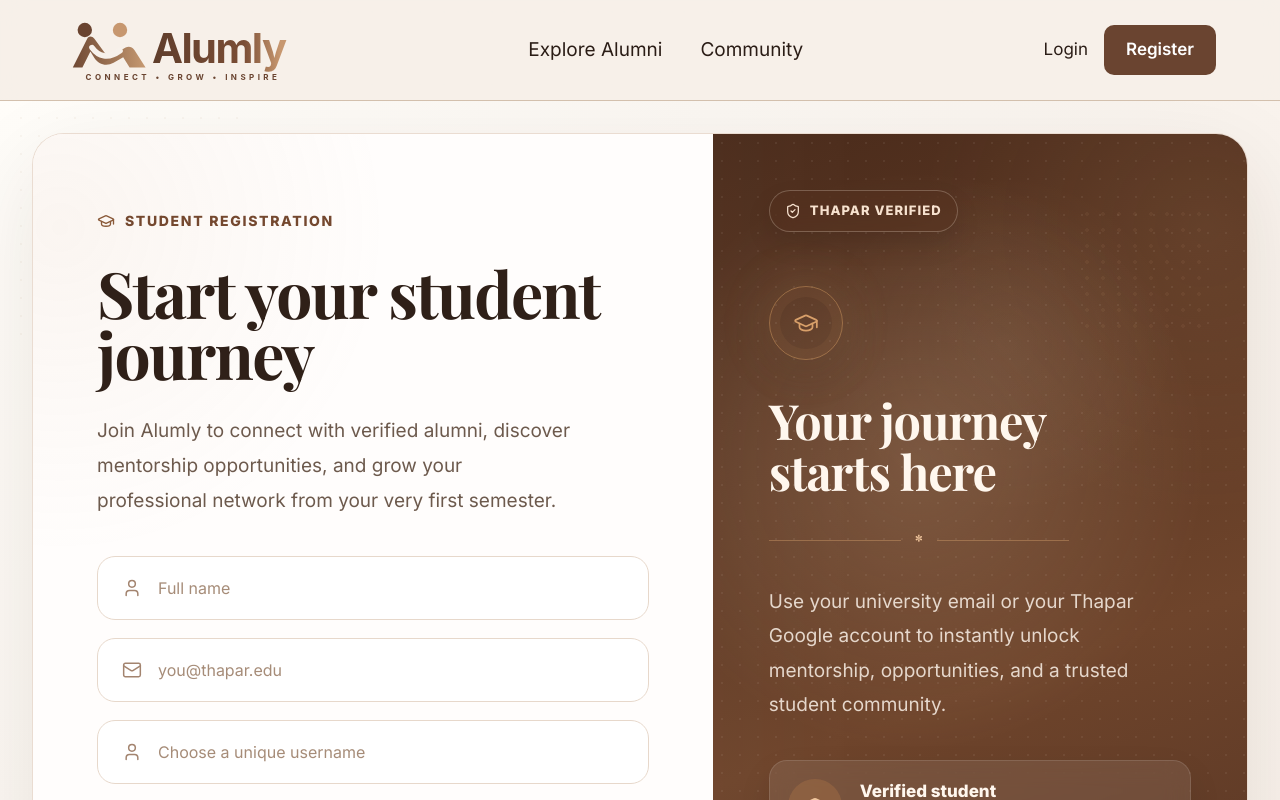
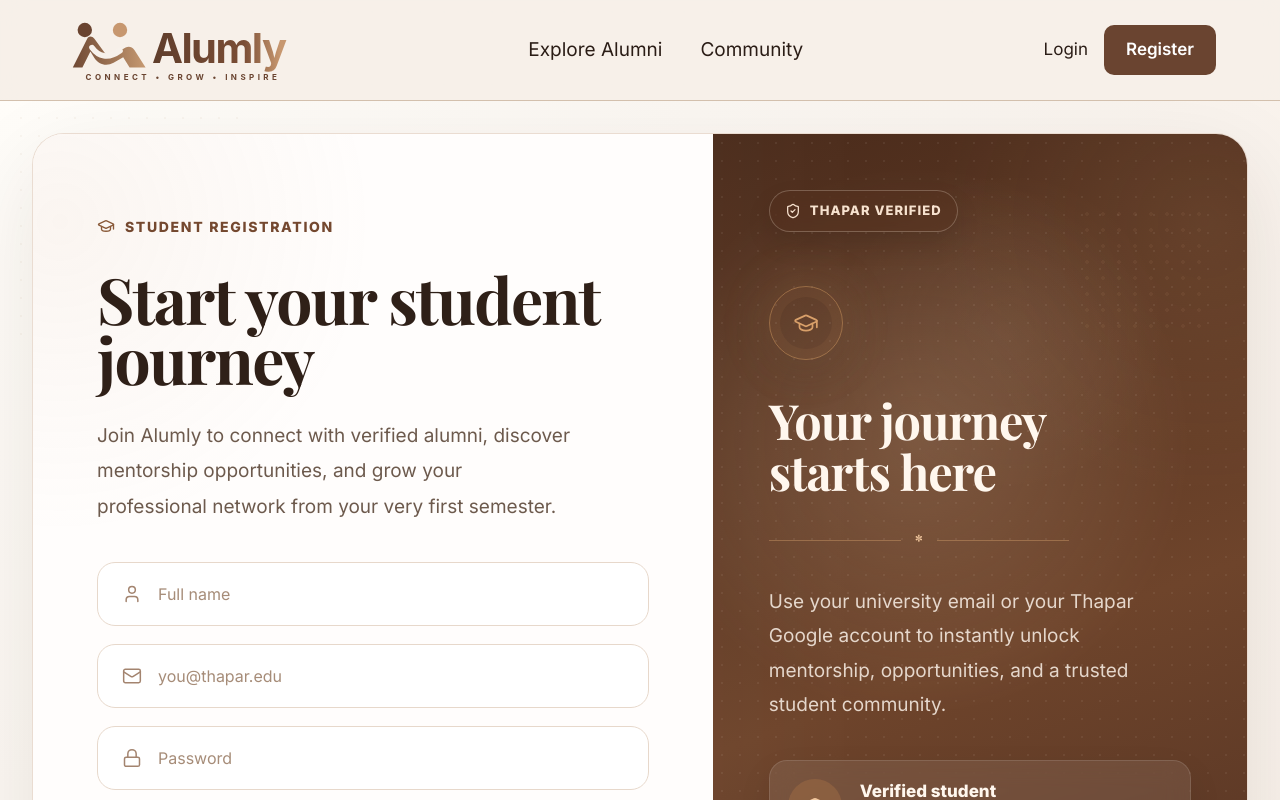
Before and after one commit to Harshita445/alumni_platform, a Next.js app in the folder frontend/: page /register/student in a window 1280 px wide. Shown: the top 800 px of the page. Built offline with nearby package versions, Linux system fonts and the light colour scheme; no server answers.

Commit message:
fix(registration): remove required username from student signup

```diff
--- a/frontend/src/app/register/student/page.tsx
+++ b/frontend/src/app/register/student/page.tsx
@@ -29,13 +29,12 @@
 });
 
 const alumniCandidatePattern = /_be2[3456](?:$|_)/i;
-const usernamePattern = /^[A-Za-z0-9_]{3,20}$/;
 
 export default function StudentRegisterPage() {
   const router = useRouter();
   const [fullName, setFullName] = useState("");
   const [email, setEmail] = useState("");
-  const [username, setUsername] = useState("");
+
   const [password, setPassword] = useState("");
   const [confirmPassword, setConfirmPassword] = useState("");
   const [isGoogleReady, setIsGoogleReady] = useState(false);
@@ -105,9 +104,7 @@
       return "This email looks like an alumni email. Please register as an alumni instead.";
     }
 
-    if (!usernamePattern.test(username.trim())) {
-      return "Username must be 3-20 characters and use only letters, numbers, or underscores.";
-    }
+    // Username is no longer required for student registration.
 
     if (
       password.length < 8 ||
@@ -210,16 +207,7 @@
                 />
               </label>
 
-              <label className={styles.inputWrap}>
-                <User size={20} strokeWidth={1.8} aria-hidden="true" />
-                <input
-                  name="username"
-                  placeholder="Choose a unique username"
-                  value={username}
-                  onChange={(event) => setUsername(event.target.value)}
-                  autoComplete="username"
-                />
-              </label>
+
 
               <label className={styles.inputWrap}>
                 <Lock size={20} strokeWidth={1.8} aria-hidden="true" />
```
